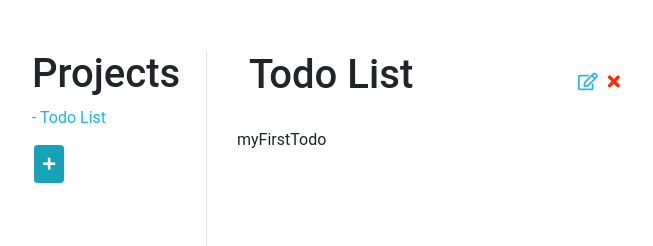
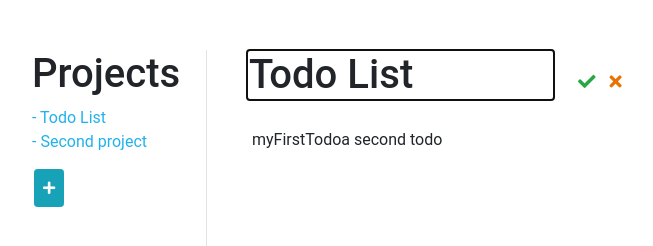
Before and after one commit to LeeSD90/js-todo-list, a website built with webpack: page dist/index.html in a window 1280 px wide. Both pictures are taken after a click on the element 666 px from the left and 82 px from the top of the page. Shown: the top 246 px of the page, without its empty margins (53-706 px from the left). Built offline with nearby package versions, Linux system fonts and the light colour scheme.

Commit message:
add project rename and delete functionality

```diff
--- a/src/index.js
+++ b/src/index.js
@@ -2,10 +2,8 @@ import 'bootstrap/dist/css/bootstrap.min.css';
 
 import './styles/style.scss';
 
-import { setListeners, render } from './render';
+import { render } from './render';
 
 document.addEventListener('DOMContentLoaded', function() {
     render();
  });
-
- setListeners();
--- a/src/logic.js
+++ b/src/logic.js
@@ -1,5 +1,15 @@
 import projectFactory from './project.js';
 import todoFactory from './todo.js';
+
+let projects = [];
+
+const removeProject = (id) => {
+    projects.splice(id, 1);
+}
+
+const editProjectName = (id, name) => {
+    projects[id].name = name;
+}
 
 const addNewProject = (name) => {
     const project = projectFactory(name);
@@ -13,9 +23,11 @@ const addNewTodo = (project, title, description, dueDate, priority) => {
     project.addToProject(todo);
 }
 
-var projects = [];
 var todo = todoFactory("myFirstTodo", "Here is a test Todo", "date", 3);
+var todo2 = todoFactory("a second todo", "Here is a second test todo", "date", 2);
 addNewProject("Todo List");
+addNewProject("Second project");
 projects.filter(p => { return p.name === "Todo List" })[0].addToProject(todo);
+projects.filter(p => { return p.name === "Todo List" })[0].addToProject(todo2);
 
-export { projects, addNewProject };
+export { projects, addNewProject, removeProject, editProjectName };
--- a/src/render.js
+++ b/src/render.js
@@ -1,45 +1,48 @@
-import { projects, addNewProject } from "./logic.js";
+import { projects, addNewProject, removeProject, editProjectName } from "./logic.js";
+
+var storedName = "";
 
 const render = () => {
-    clear();
+    clearAll();
     renderProjectList();
-    renderProject(projects[0]);
+    renderProject(projects[0], 0);
+    setListeners();
 }
 
-const renderProject = (project) => {
+const renderProject = (project, index) => {
+    storedName = "";
     clearToolbars();
     var projectItems = document.getElementById('project-items');
     projectItems.innerHTML = "";
 
     var projectName = document.getElementById('project-name');
+    projectName.setAttribute("data-id", index);
+    projectName.readOnly = true;
     projectName.value = project.name;
     setProjectNameWidth(projectName);
 
     var toolbar = document.createElement('div');
     toolbar.setAttribute("class", "toolbar");
+    toolbar.id = "project-toolbar"
 
     var editButton = document.createElement('div');
     var deleteButton = document.createElement('div');
     var editIco = document.createElement('i');
     var deleteIco = document.createElement('i');
     editIco.setAttribute("class", "far fa-edit")
-    deleteIco.setAttribute("class", "fas fa-times")
+    deleteIco.setAttribute("class", "fa fa-trash")
     editButton.setAttribute("class", "toolbar-item edit");
     deleteButton.setAttribute("class", "toolbar-item delete");
-    editButton.setAttribute("alt", "Edit Project Name");
+    deleteButton.id = "delete-button";
     editButton.id = "edit-button";
-    deleteButton.setAttribute("alt", "Delete Project");
-
-    editButton.addEventListener("click", function(){ return editProjectButton(project) });
-    deleteButton.addEventListener("click", deleteProjectButton);
 
     editButton.appendChild(editIco);
     deleteButton.appendChild(deleteIco);
     toolbar.appendChild(editButton);
     toolbar.appendChild(deleteButton);
 
-    var projectHeading = document.getElementById('project-heading');
-    projectHeading.appendChild(toolbar);
+    var projectName = document.getElementById('project-name');
+    projectName.parentNode.insertBefore(toolbar, projectName.nextSibling);
 
     project.todos.forEach((todo) => {
         var item = document.createElement("div");
@@ -47,19 +50,21 @@ const renderProject = (project) => {
         item.innerHTML = todo.title;
         projectItems.appendChild(item);
     })
+
+    setListeners();
 }
 
 const setProjectNameWidth = (projectName) => {
-    //projectName.style.width = parseInt(window.getComputedStyle(projectName, null).getPropertyValue('font-size')) * projectName.value.length + 'px';
     projectName.setAttribute("size", projectName.value.length);
 }
 
 const renderProjectList = () => {
     var view = document.getElementById('projects');
-    projects.forEach((p) => {
+    projects.forEach((p, i) => {
         var item = document.createElement("div");
         item.setAttribute("class", "project-item");
-        item.addEventListener("click", function(){ return renderProject(p) });
+        item.setAttribute("data-id", i);
+        item.addEventListener("click", function(){ return renderProject(p, i) });
         item.innerHTML = p.name;
         view.appendChild(item);
     })
@@ -68,6 +73,10 @@ const renderProjectList = () => {
 const setListeners = () => {
     document.getElementById('new-project-button').addEventListener("click", toggleButtons);
     document.getElementById('submit-new-project-button').addEventListener("click", submitNewProjectButton);
+    document.getElementById('edit-button').addEventListener("click", toggleProjectEditToolbar);
+    document.getElementById('delete-button').addEventListener("click", deleteProjectButton);
+    document.getElementById('submit-edit-project-button').addEventListener("click", submitEditProjectButton);
+    document.getElementById('cancel-edit-project-button').addEventListener("click", cancelEditProjectButton);
 
     document.addEventListener("click", (evt) => {
         const form = document.getElementById('new-project-form');
@@ -84,7 +93,8 @@ const setListeners = () => {
     })
 }
 
-const clear = () => {
+const clearAll = () => {
+    storedName = "";
     var projects = document.getElementById('projects');
     var projectItems = document.getElementById('project-items');
     var projectName = document.getElementById('project-name');
@@ -92,16 +102,17 @@ const clear = () => {
     projectItems.innerHTML = "";
     projectName.innerHTML = "";
     projects.innerHTML = "";
-
     clearToolbars();
 }
 
 const clearToolbars = () => {
     var toolbars = document.getElementsByClassName('toolbar');
-    var submitEdit = document.getElementById('submit-edit-project-button');
+    while(toolbars[0]){
+        toolbars[0].parentNode.removeChild(toolbars[0]);
+    }
 
-    if(!submitEdit.classList.contains('hidden')) { submitEdit.classList.add("hidden"); }
-    if(toolbars != undefined && toolbars.length > 0){ for(var i = 0; i < toolbars.length; i++){ toolbars[i].innerHTML = ""; } }
+    var editToolbar = document.getElementById('edit-toolbar');
+    editToolbar.classList.add("hidden");
 }
 
 function toggleButtons() {
@@ -110,23 +121,43 @@ function toggleButtons() {
     document.getElementById('submit-new-project-button').classList.toggle("hidden");
 }
 
+function toggleProjectEditToolbar() {
+    var projectName = document.getElementById('project-name')
+    if(storedName === "") { storedName = projectName.value; }
+    projectName.value = storedName;
+
+    if(projectName.readOnly) {
+        projectName.readOnly = false;
+        projectName.focus();
+    } else {
+        projectName.readOnly = true;
+    }
+
+    document.getElementById('edit-toolbar').classList.toggle("hidden");
+    document.getElementById('project-toolbar').classList.toggle("hidden");
+}
+
 function submitNewProjectButton() {
     addNewProject(document.getElementById('new-project').value);
     toggleButtons();
     render();
 }
 
-function editProjectButton(project) {
-    var projectName = document.getElementById('project-name')
-    projectName.readOnly = true ? false : true;
-    projectName.focus();
+function submitEditProjectButton() {
+    var project = document.getElementById('project-name');
+    editProjectName(project.getAttribute("data-id"), project.value);
+    render();
+}
 
-    document.getElementById('edit-button').classList.toggle("hidden");
-    document.getElementById('submit-edit-project-button').classList.toggle("hidden");
+function cancelEditProjectButton() {
+    console.log("canceledit")
+    toggleProjectEditToolbar();
 }
 
 function deleteProjectButton() {
-    console.log("boop")
+    var project = document.getElementById('project-name');
+    removeProject(project.getAttribute("data-id"));
+    render();
 }
 
-export { setListeners, render };
+export { render };
--- a/src/styles/colors.scss
+++ b/src/styles/colors.scss
@@ -6,3 +6,4 @@ $button-red: #eb2121;
 $link-blue: #21b2eb;
 $link-red: rgb(255, 38, 0);
 $link-green: #28a745;
+$link-orange: #eb7100;
--- a/src/styles/style.scss
+++ b/src/styles/style.scss
@@ -73,7 +73,7 @@ form {
             margin-right: 10px;
             border: none;
         }
-        .toolbar {
+        .toolbar, .special-toolbar {
             display: inline;
         }
         .toolbar-item {
@@ -90,6 +90,9 @@ form {
             &.submit {
                 color: $link-green;
             }
+            &.cancel {
+                color: $link-orange;
+            }
         }
         button {
             display: inline;
```
Also changed, not shown: dist/bundle.js, dist/index.html.
